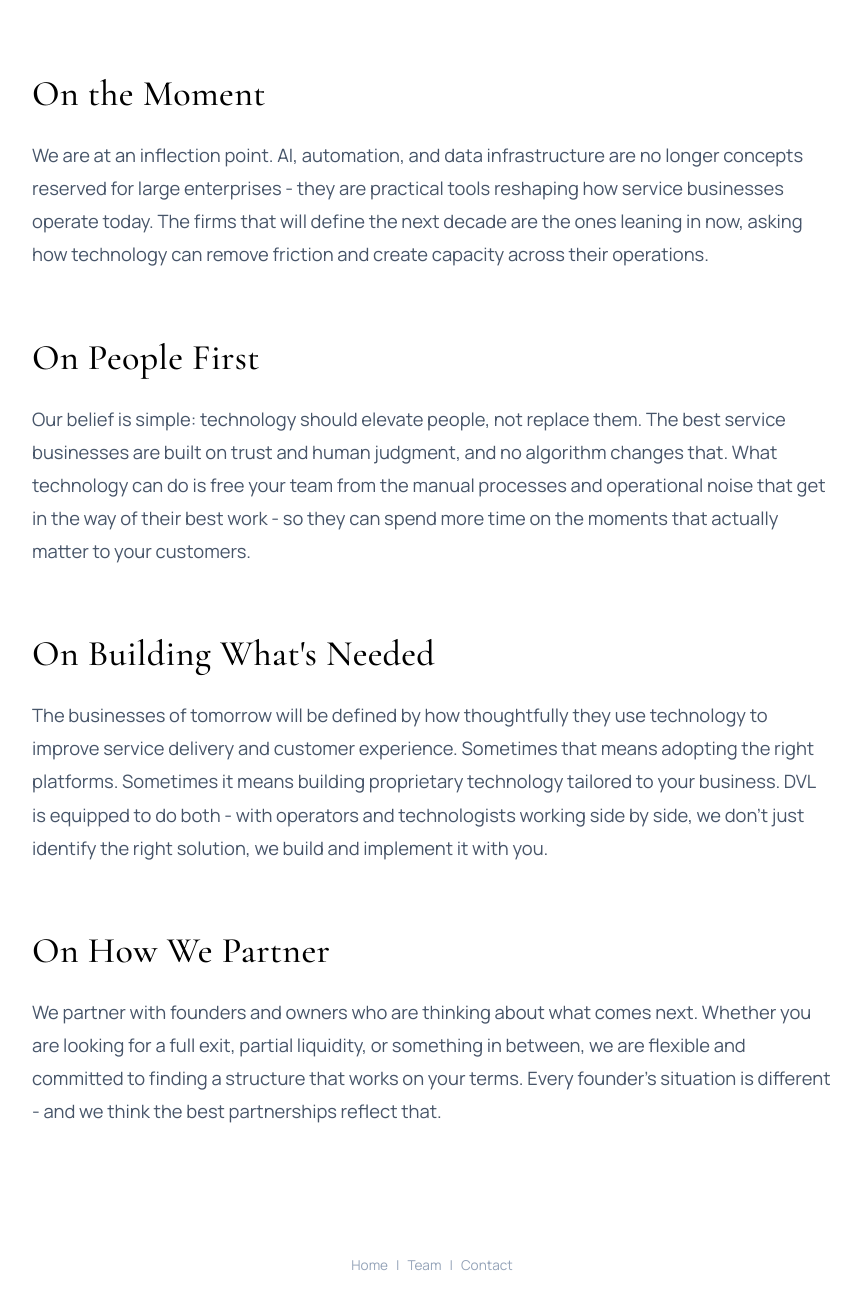
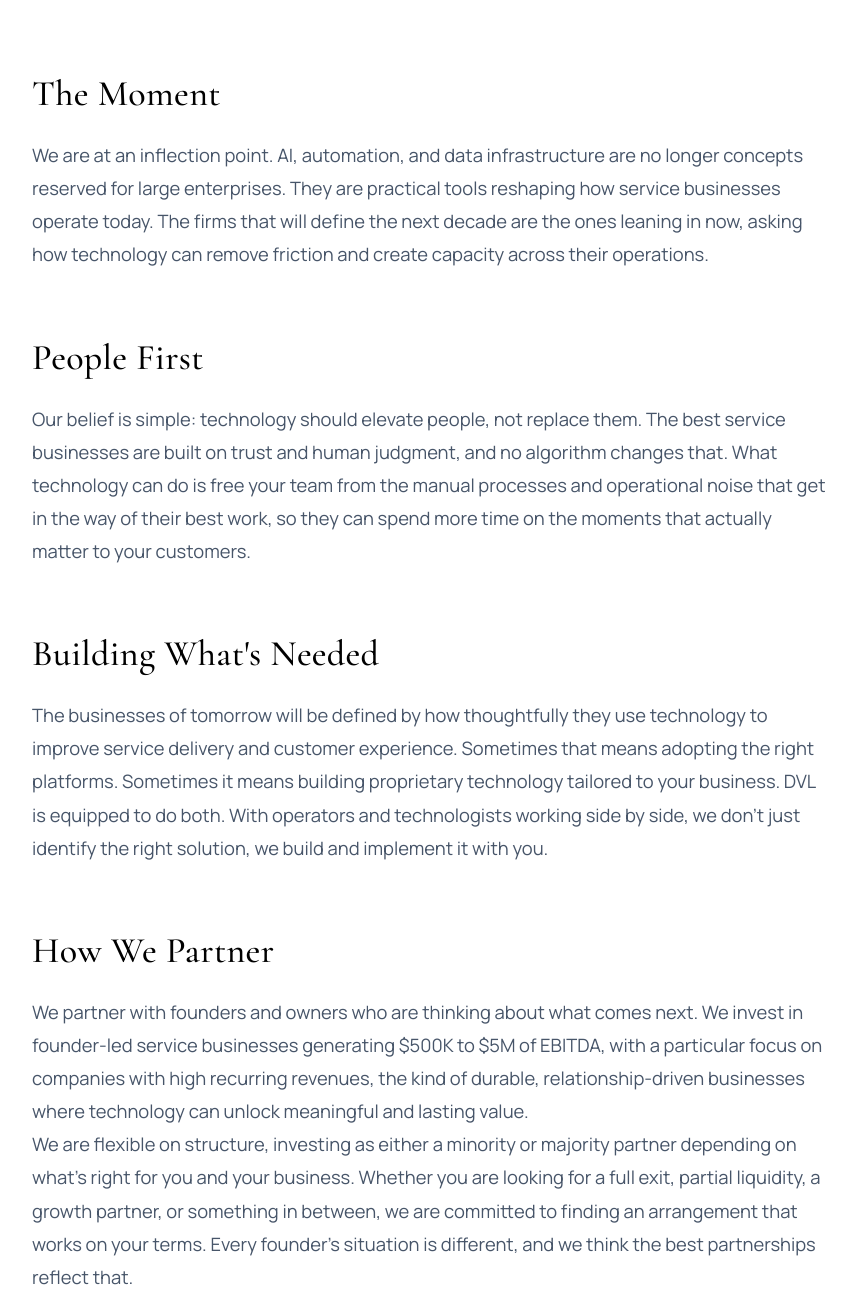
Before and after one commit to edest28/dvl-partners-landing, a website built with Vite: page about.html in a window 1280 px wide. Shown: the part 220-1520 px from the top of the page, without its empty margins (208-1069 px from the left). Built offline with nearby package versions, Linux system fonts and the light colour scheme.

Commit message:
Refactor: Update About page copy with new mission and partnership details

```diff
--- a/about.html
+++ b/about.html
@@ -14,43 +14,49 @@
 
         <div class="about-content">
             <section class="about-section">
-                <h2>On the Moment</h2>
+                <h2>The Moment</h2>
                 <p>
                     We are at an inflection point. AI, automation, and data infrastructure are no longer concepts
-                    reserved for large enterprises - they are practical tools reshaping how service businesses operate
+                    reserved for large enterprises. They are practical tools reshaping how service businesses operate
                     today. The firms that will define the next decade are the ones leaning in now, asking how technology
                     can remove friction and create capacity across their operations.
                 </p>
             </section>
 
             <section class="about-section">
-                <h2>On People First</h2>
+                <h2>People First</h2>
                 <p>
                     Our belief is simple: technology should elevate people, not replace them. The best service
                     businesses are built on trust and human judgment, and no algorithm changes that. What technology can
                     do is free your team from the manual processes and operational noise that get in the way of their
-                    best work - so they can spend more time on the moments that actually matter to your customers.
+                    best work, so they can spend more time on the moments that actually matter to your customers.
                 </p>
             </section>
 
             <section class="about-section">
-                <h2>On Building What's Needed</h2>
+                <h2>Building What's Needed</h2>
                 <p>
                     The businesses of tomorrow will be defined by how thoughtfully they use technology to improve
                     service delivery and customer experience. Sometimes that means adopting the right platforms.
                     Sometimes it means building proprietary technology tailored to your business. DVL is equipped to do
-                    both - with operators and technologists working side by side, we don't just identify the right
+                    both. With operators and technologists working side by side, we don't just identify the right
                     solution, we build and implement it with you.
                 </p>
             </section>
 
             <section class="about-section">
-                <h2>On How We Partner</h2>
+                <h2>How We Partner</h2>
                 <p>
-                    We partner with founders and owners who are thinking about what comes next. Whether you are looking
-                    for a full exit, partial liquidity, or something in between, we are flexible and committed to
-                    finding a structure that works on your terms. Every founder's situation is different - and we think
-                    the best partnerships reflect that.
+                    We partner with founders and owners who are thinking about what comes next. We invest in founder-led
+                    service businesses generating $500K to $5M of EBITDA, with a particular focus on companies with high
+                    recurring revenues, the kind of durable, relationship-driven businesses where technology can unlock
+                    meaningful and lasting value.
+                </p>
+                <p>
+                    We are flexible on structure, investing as either a minority or majority partner depending on what's
+                    right for you and your business. Whether you are looking for a full exit, partial liquidity, a
+                    growth partner, or something in between, we are committed to finding an arrangement that works on
+                    your terms. Every founder's situation is different, and we think the best partnerships reflect that.
                 </p>
             </section>
         </div>
```
